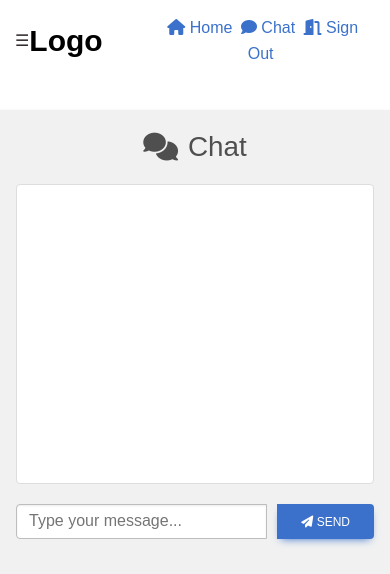
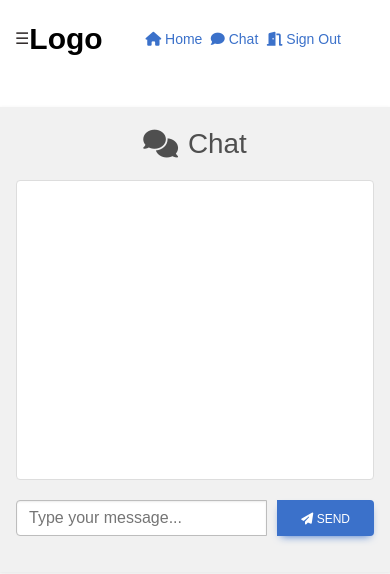
Before and after one commit to umair-choudhary94/uiux, a Django app: page /chat/ in a window 390 px wide. Shown: the top 574 px of the page. Run offline with Django 3.2, Linux system fonts and the light colour scheme; some libraries are stand-ins or nearby versions.

Commit message:
Add files via upload

```diff
--- a/static/css/custom.css
+++ b/static/css/custom.css
@@ -93,6 +93,9 @@ body{
 .i-text{
     font-size: 16px;
 }
+.h-text{
+    font-size: 16px;
+}
 @media (max-width: 768px) {
     .below-search{
       width:95%;
@@ -108,4 +111,10 @@ body{
     .i-text{
         font-size: 11px;
     }
+    .h-text{
+        font-size: 14px;
+    }
+    .navbar-buttons{
+        width: 100%;
+    }
   }
```
Also changed, not shown: static/css/blockeduser.css (line endings or trailing spaces), static/css/bookmarks.css (line endings or trailing spaces), static/css/chat.css (line endings or trailing spaces), static/css/customersupport.css (line endings or trailing spaces), static/css/editprofile.css (line endings or trailing spaces), static/css/income.css (line endings or trailing spaces), static/css/likedpost.css (line endings or trailing spaces), static/css/newpost.css (line endings or trailing spaces), static/css/notification.css (line endings or trailing spaces), static/css/paymenthistory.css (line endings or trailing spaces), static/css/paymentinfo1.css (line endings or trailing spaces), static/css/profile.css (line endings or trailing spaces), static/css/subscription.css (line endings or trailing spaces), static/css/terms.css (line endings or trailing spaces), 1 more files.
